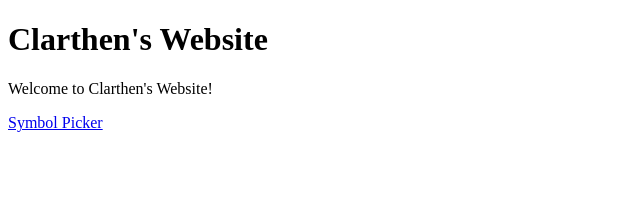
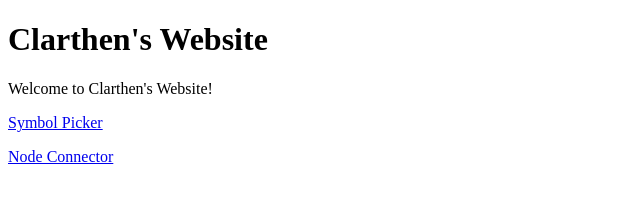
Before and after one commit to Clarthen/Website, a plain HTML site: page index.html in a window 1280 px wide. Shown: the whole page, without its empty margins (0-640 px from the left). Drawn offline with Linux system fonts and the light colour scheme.

Commit message:
Update index.html

```diff
--- a/index.html
+++ b/index.html
@@ -9,5 +9,6 @@
 		<p>Welcome to Clarthen's Website!</p>
 
 		<p><a href="symbol_picker.html">Symbol Picker</a></p>
+		<p><a href="node_connector.html">Node Connector</a></p>
 	</body>
 </html>
```
